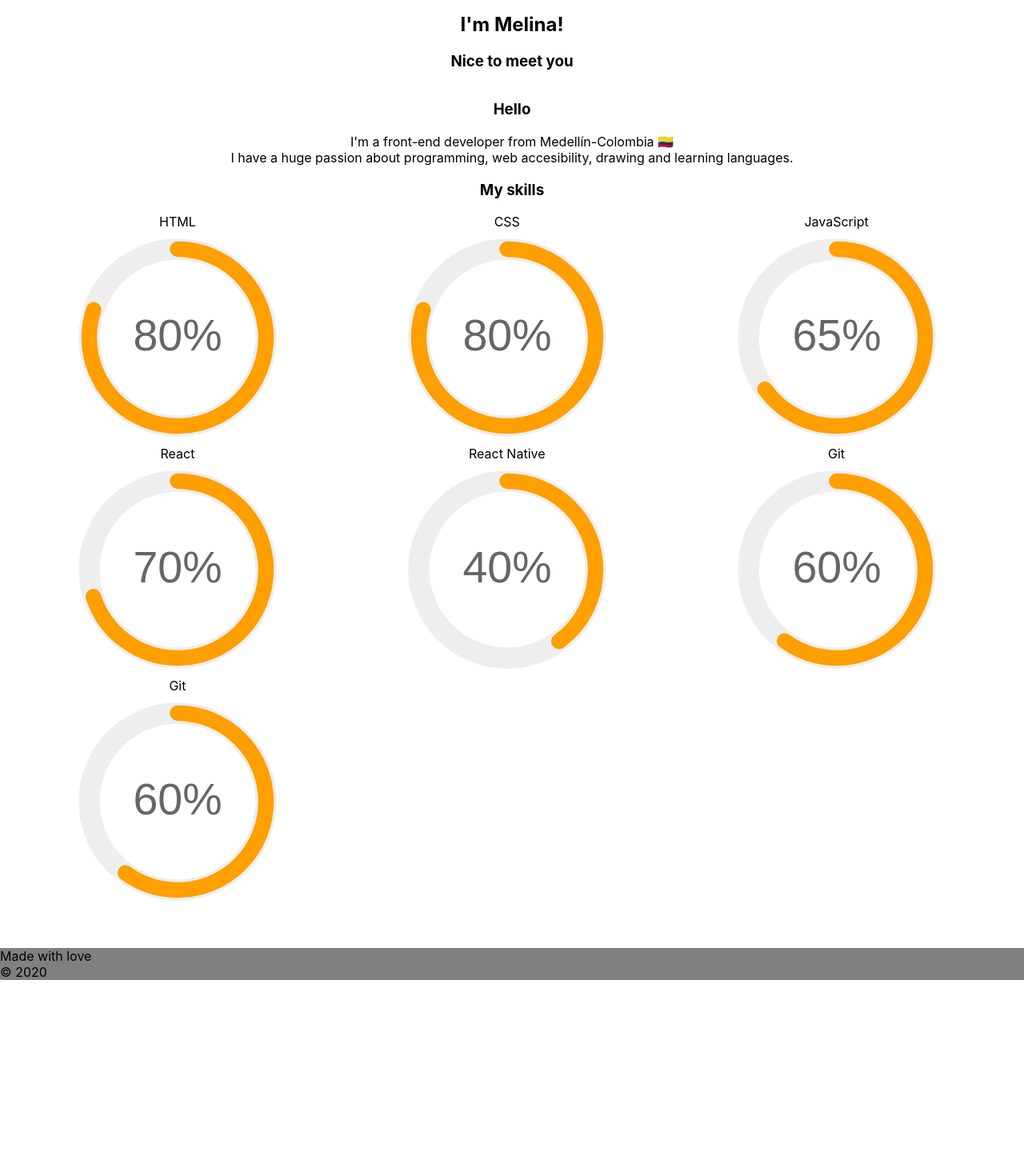
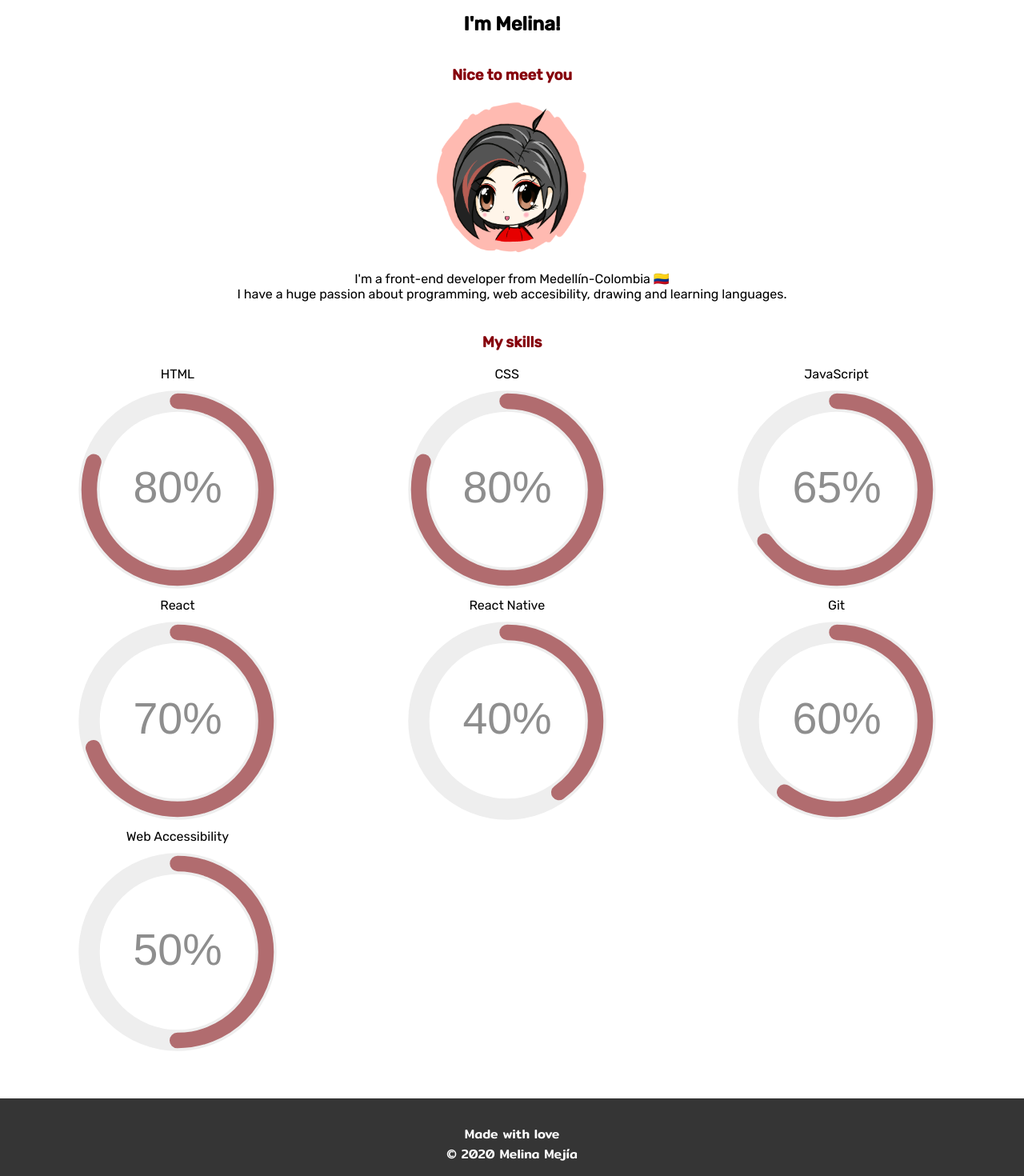
Before and after one commit to MelinaMejia95/mywebsite, a React (Create React App) app: page / in a window 1280 px wide. Shown: the part 100-1570 px from the top of the page at 80% size. Before the commit the page ends 1325 px from the top, so only its background shows below. Built offline with nearby package versions, Linux system fonts and the light colour scheme.

Commit message:
Some styles added

```diff
--- a/src/components/Card/Card.jsx
+++ b/src/components/Card/Card.jsx
@@ -11,13 +11,13 @@ const Card = ({
 }) => {
   return (
     <div className='card-container'>
-      <div className='title-container'>
-        <label>{year} - {title}</label>
-      </div>
       <div className='image-container'>
         <img src={photo} alt="Melina's photo" />
       </div>
-      <div className='link-container'>
+      <div className='description-container'>
+        <label>{year} - {title}</label>
+        <hr/>
+        <div className='links-container'>
           {link &&
             <a href={link}>Video</a>
           }
@@ -26,6 +26,7 @@ const Card = ({
           }
         </div>
       </div>
+    </div>
   )
 };
 
--- a/src/components/Card/Card.scss
+++ b/src/components/Card/Card.scss
@@ -1,11 +1,14 @@
+@import '../../scss/variables';
+
 .card-container {
   width: 80%;
-  height: 18rem;
   position: relative;
-
-  .title-container {
-    height: 1rem;
-  }
+  margin-bottom: 2rem;
+  border-radius: 10px;
+  background-color: $black;
+  -webkit-box-shadow: 1px 16px 25px -5px $dark-red-1;
+  -moz-box-shadow: 1px 16px 25px -5px $dark-red-1;
+  box-shadow: 1px 16px 25px -5px $dark-red-1;
 
   .image-container {
     height: 13rem;
@@ -13,10 +16,27 @@
     img {
       height: 100%;
       width: 100%;
+      border-top-left-radius: 10px;
+      border-top-right-radius: 10px;
     }
   }
 
-  .link-container {
-    height: 1rem;
+  .description-container {
+    display: flex;
+    flex-direction: column;
+    font-family: $rubik;
+    font-size: 1.2rem;
+    padding: 1rem;
+    color: white;
+
+    .links-container {
+      display: flex;
+      justify-content: space-around;
+
+      a {
+        color: $soft-dark-red-2;
+      }
+    }
+
   }
 }
--- a/src/components/Footer/Footer.jsx
+++ b/src/components/Footer/Footer.jsx
@@ -6,8 +6,7 @@ const Footer = () => {
   return (
     <footer>
       <label>Made with love</label>
-      <br />
-      <label>© 2020</label>
+      <label>© 2020 Melina Mejía</label>
     </footer>
   )
 };
--- a/src/components/Footer/Footer.scss
+++ b/src/components/Footer/Footer.scss
@@ -1,3 +1,14 @@
+@import '../../scss/variables';
+
 footer {
-  background-color: gray;
+  position: relative;
+  bottom: 0;
+  width: 100%;
+  display: flex;
+  flex-direction: column;
+  align-items: center;
+  padding: 2rem 0;
+  background-color: $dark-grey-1;
+  color: white;
+  font-family: $mitr;
 }
--- a/src/components/Header/Header.jsx
+++ b/src/components/Header/Header.jsx
@@ -3,7 +3,7 @@ import { Link } from 'react-router-dom';
 
 import './Header.scss';
 import { Dropdown } from '../Dropdown';
-import photo from '../../assets/images/me.jpg';
+import photo from '../../assets/images/me.png';
 import { navItemsPreset } from '../../constants/navItemsConstants';
 
 const Header = () => {
--- a/src/components/Header/Header.scss
+++ b/src/components/Header/Header.scss
@@ -1,3 +1,5 @@
+@import '../../scss/variables';
+
 .backdrop {
   position: fixed;
   top: 0;
@@ -71,6 +73,7 @@
 }
 
 .mobile-nav {
+  font-family: $mitr;
   transform: translateX(-100%);
   transition: transform 300ms ease-out;
   position: fixed;
@@ -100,7 +103,9 @@
     }
 
     .mobile-nav__item a {
+        text-decoration: none;
         font-size: 1.5rem;
+        color: $light-red;
     }
   }
 
--- a/src/components/PercentageCircle/PercentageCircle.scss
+++ b/src/components/PercentageCircle/PercentageCircle.scss
@@ -1,3 +1,5 @@
+@import '../../scss/variables';
+
 .flex-wrapper {
   display: flex;
   flex-flow: row nowrap;
@@ -35,7 +37,7 @@
 }
 
 .circular-chart.orange .circle {
-  stroke: #ff9f00;
+  stroke: $soft-dark-red-1;
 }
 
 .circular-chart.green .circle {
@@ -47,7 +49,7 @@
 }
 
 .percentage {
-  fill: #666;
+  fill: $light-grey-1;
   font-family: sans-serif;
   font-size: 0.5em;
   text-anchor: middle;
--- a/src/constants/skillsContants.js
+++ b/src/constants/skillsContants.js
@@ -24,7 +24,7 @@ export const skillsPreset = [
     percentage: '60'
   },
   {
-    title: 'Git',
-    percentage: '60'
+    title: 'Web Accessibility',
+    percentage: '50'
   }
 ];
--- a/src/containers/MainPage/MainPage.jsx
+++ b/src/containers/MainPage/MainPage.jsx
@@ -2,19 +2,18 @@ import React from 'react';
 
 import { PercentageCircle } from '../../components/PercentageCircle';
 import { skillsPreset } from '../../constants/skillsContants';
+import photo from '../../assets/images/me.png';
 import './MainPage.scss';
 
 const MainPage = () => {
   return (
     <div className='maingpage-container'>
       <section className='introduction-container'>
-        <div>
-          <h1 htmlFor=''>I'm Melina!</h1>
-          <h3>Nice to meet you</h3>
-        </div>
+        <h1>I'm Melina!</h1>
+        <h3>Nice to meet you</h3>
       </section>
       <section className='presentation-container'>
-        <h3>Hello</h3>
+        <img src={photo} alt="Melina's photo" />
         <p>
           I'm a front-end developer from Medellín-Colombia 🇨🇴 <br />I have a
           huge passion about programming, web accesibility, drawing and learning
--- a/src/containers/MainPage/MainPage.scss
+++ b/src/containers/MainPage/MainPage.scss
@@ -1,12 +1,27 @@
+@import '../../scss/variables';
+
 .maingpage-container {
   padding: 0 1rem;
+  font-family: $rubik;
+
+  h3 {
+    color: $light-red-1;
+  }
 
   .introduction-container {
     display: flex;
     flex-direction: column;
   }
 
+  .presentation-container {
+
+    img {
+      width: 200px;
+    }
+  }
+
   .skills-container {
+    margin-top: 2.5rem;
 
     .spinners-container {
       display: flex;
--- a/src/containers/Talks/Talks.scss
+++ b/src/containers/Talks/Talks.scss
@@ -1,5 +1,12 @@
+@import '../../scss/variables';
+
 .talks-container {
   display: flex;
   flex-direction: column;
   align-items: center;
+
+  h1 {
+    font-family: $rubik;
+    color: $dark-red-1;
+  }
 }
--- a/src/scss/_variables.scss
+++ b/src/scss/_variables.scss
@@ -11,8 +11,9 @@ $dark-grey-1: #353535;
 $dark-grey-2: #595959;
 $light-grey-1: #8e8e8e;
 $light-grey-2: #b2b2b2;
+$super-light-grey: #eee;
 
-$meda-dark-red: #2e1819;
+$mega-dark-red: #2e1819;
 $dark-red-1: #5d3133;
 $dark-red-2: #8c494d;
 $soft-dark-red-1: #b16c6f;
```
Also changed, not shown: src/assets/images/me.png (added). Lines whose indentation alone changed are shown as unchanged.
